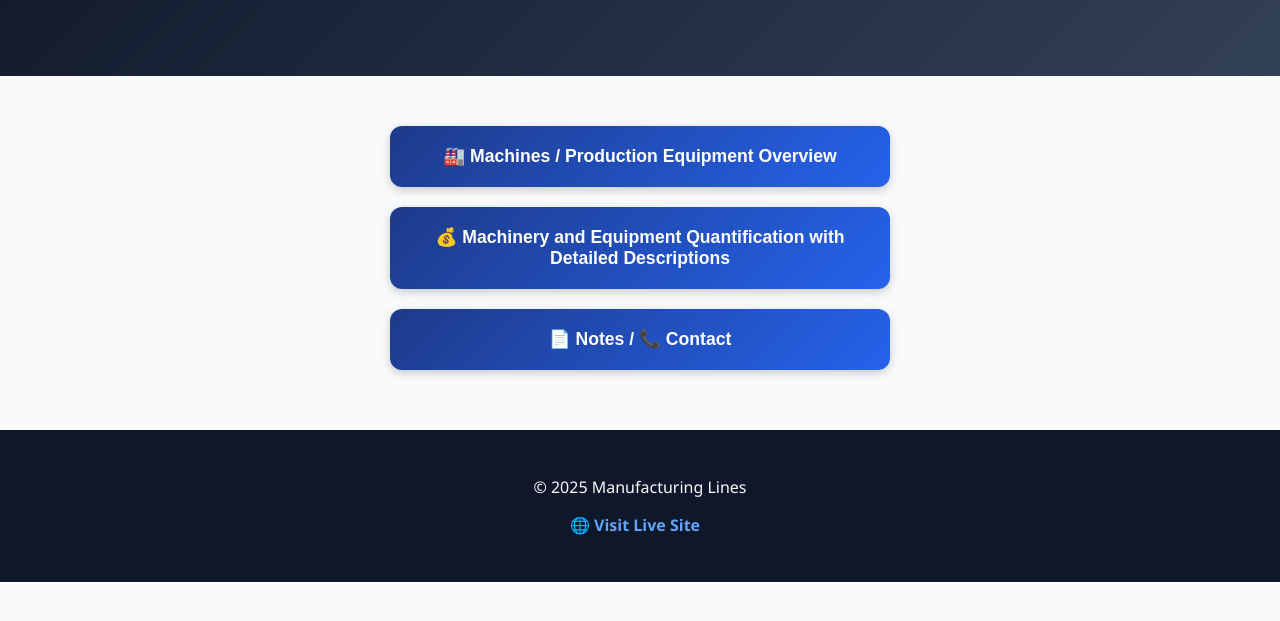
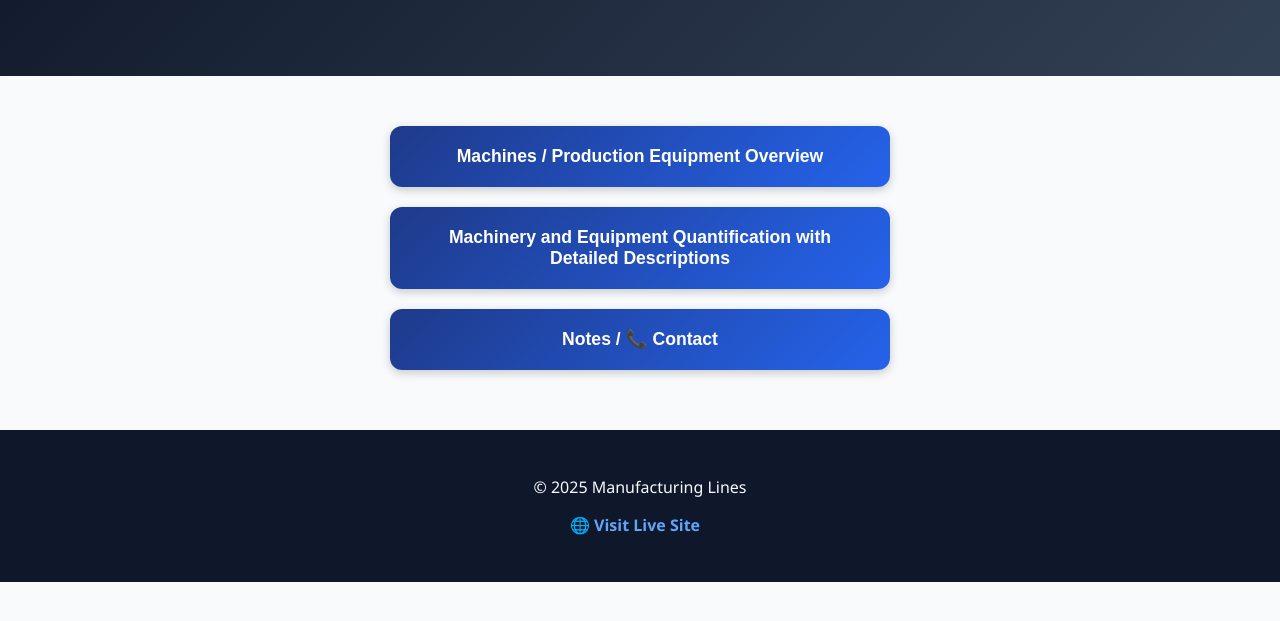
Before and after one commit to Manufacturinglines/Manufacturing-Lines, a plain HTML site: page index.html in a window 1280 px wide. Shown: the part 171-792 px from the top of the page. Drawn offline with Linux system fonts and the light colour scheme.

Commit message:
Update index.html

```diff
--- a/index.html
+++ b/index.html
@@ -135,9 +135,9 @@
 
   <main id="main-content">
     <div class="category-buttons" id="menu">
-      <button onclick="openPage('machines')">🏭 Machines / Production Equipment Overview</button>
-      <button onclick="openPage('financial')">💰 Machinery and Equipment Quantification with Detailed Descriptions</button>
-      <button onclick="openPage('notes')">📄 Notes / 📞 Contact</button>
+      <button onclick="openPage('machines')"> Machines / Production Equipment Overview</button>
+      <button onclick="openPage('financial')"> Machinery and Equipment Quantification with Detailed Descriptions</button>
+      <button onclick="openPage('notes')"> Notes / 📞 Contact</button>
     </div>
 
     <!-- Machines Section -->
```
